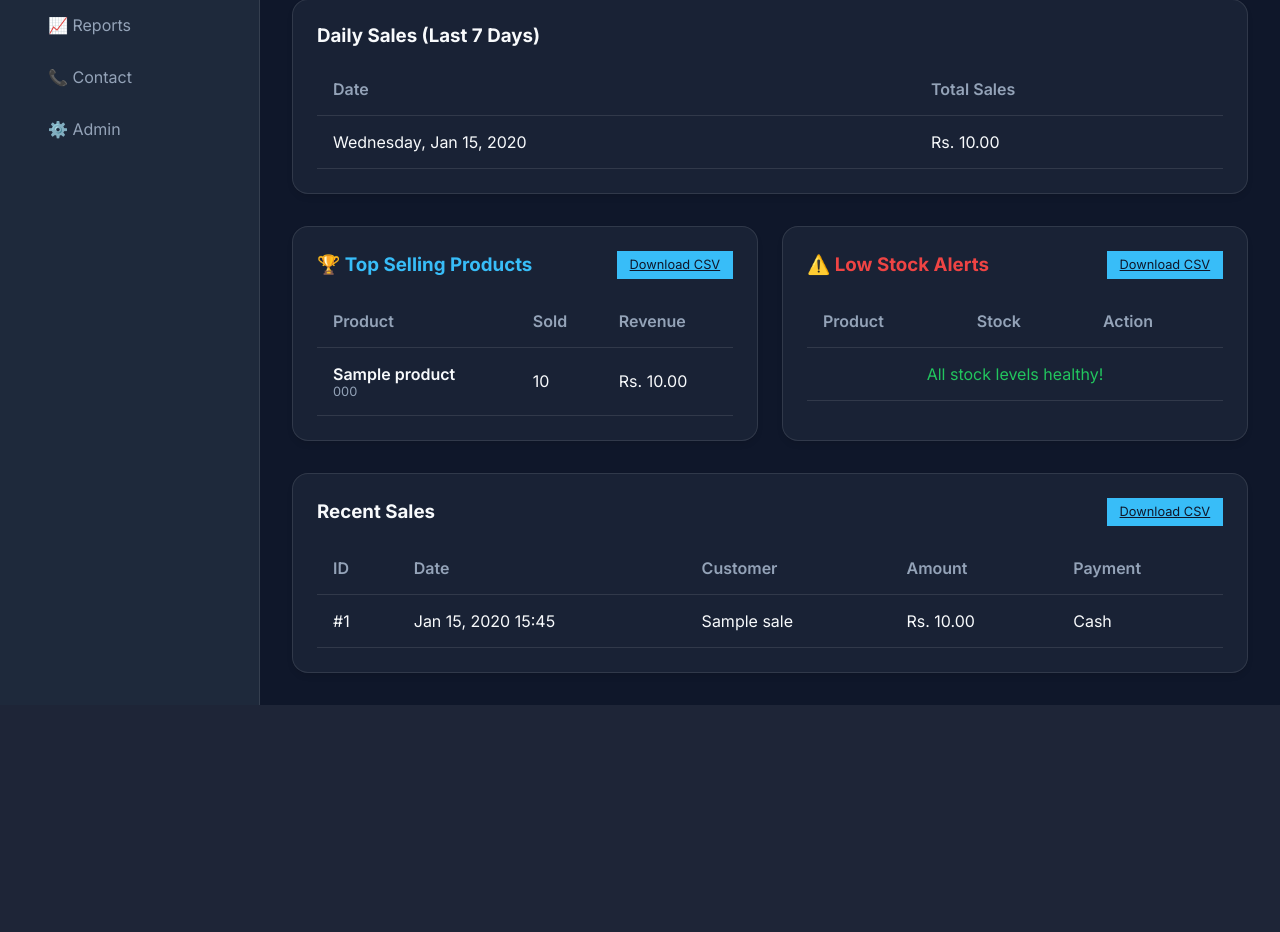
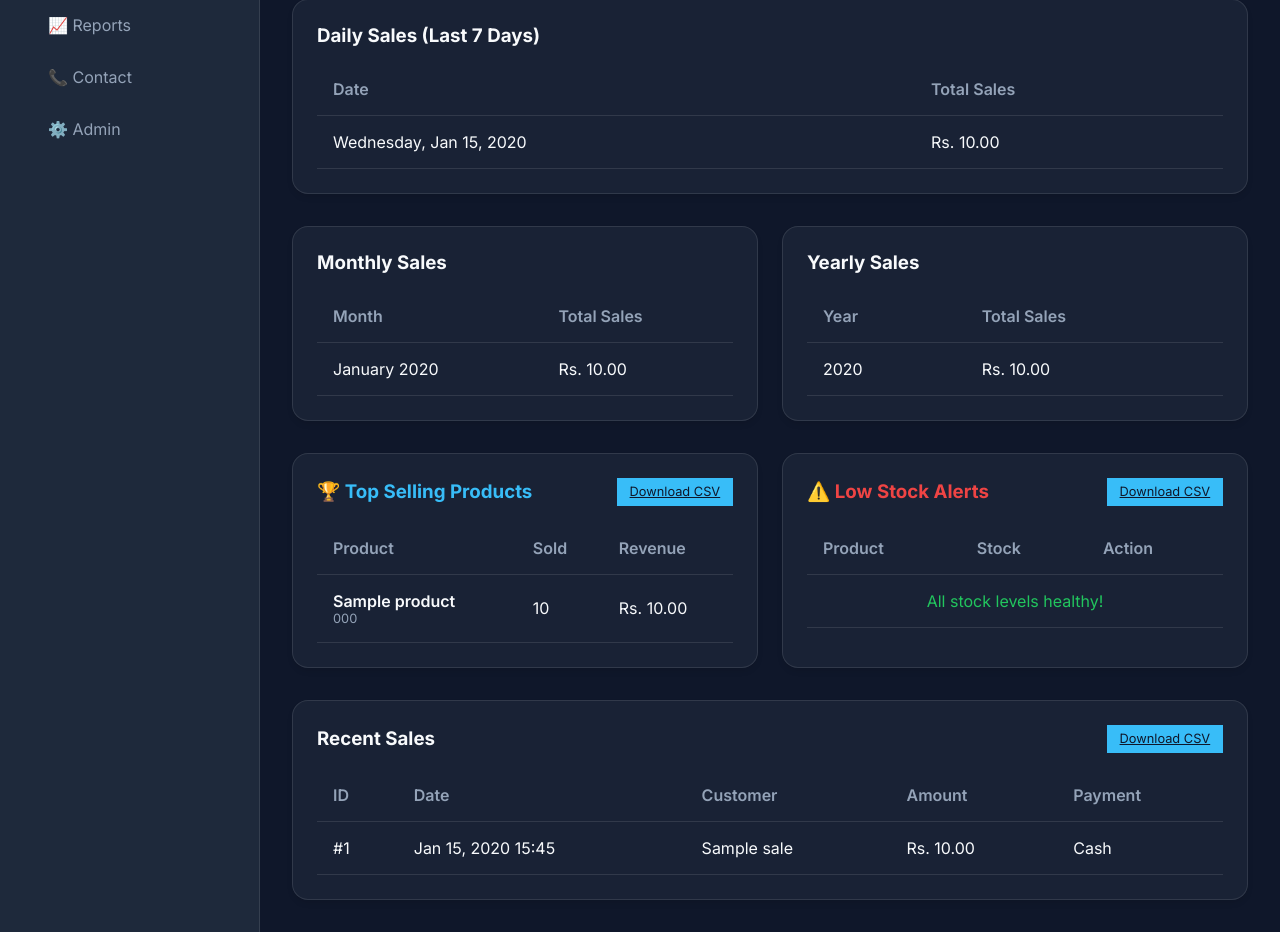
Before and after one commit to badalaryal11/aryal-erp, a Django app: page /reports/ in a window 1280 px wide. Shown: the part 246-1178 px from the top of the page. Before the commit the page ends 951 px from the top, so only its background shows below. Run offline with Django 4.2, Linux system fonts and the light colour scheme; a user stored in the database is signed in; tables that the repository leaves empty hold one stand-in row (values such as "Sample post").

Commit message:
Add monthly and yearly sales reports

```diff
--- a/reports/templates/reports/dashboard.html
+++ b/reports/templates/reports/dashboard.html
@@ -53,6 +53,64 @@
                 {% endfor %}
             </tbody>
         </table>
+    </div>
+</div>
+
+<div class="grid" style="grid-template-columns: 1fr 1fr; gap: 1.5rem; margin-bottom: 2rem;">
+    <!-- Monthly Sales -->
+    <div class="card">
+        <h3 style="color: var(--text-primary); margin-bottom: 1rem;">Monthly Sales</h3>
+        <div class="table-container">
+            <table>
+                <thead>
+                    <tr>
+                        <th>Month</th>
+                        <th>Total Sales</th>
+                    </tr>
+                </thead>
+                <tbody>
+                    {% for month in monthly_sales %}
+                    <tr>
+                        <td>{{ month.date|date:"F Y" }}</td>
+                        <td>Rs. {{ month.total_sales|floatformat:2 }}</td>
+                    </tr>
+                    {% empty %}
+                    <tr>
+                        <td colspan="2" style="text-align: center; color: var(--text-secondary);">No sales recorded.
+                        </td>
+                    </tr>
+                    {% endfor %}
+                </tbody>
+            </table>
+        </div>
+    </div>
+
+    <!-- Yearly Sales -->
+    <div class="card">
+        <h3 style="color: var(--text-primary); margin-bottom: 1rem;">Yearly Sales</h3>
+        <div class="table-container">
+            <table>
+                <thead>
+                    <tr>
+                        <th>Year</th>
+                        <th>Total Sales</th>
+                    </tr>
+                </thead>
+                <tbody>
+                    {% for year in yearly_sales %}
+                    <tr>
+                        <td>{{ year.date|date:"Y" }}</td>
+                        <td>Rs. {{ year.total_sales|floatformat:2 }}</td>
+                    </tr>
+                    {% empty %}
+                    <tr>
+                        <td colspan="2" style="text-align: center; color: var(--text-secondary);">No sales recorded.
+                        </td>
+                    </tr>
+                    {% endfor %}
+                </tbody>
+            </table>
+        </div>
     </div>
 </div>
 
--- a/reports/views.py
+++ b/reports/views.py
@@ -51,6 +51,21 @@ class ReportDashboardView(LoginRequiredMixin, TemplateView):
             total_sales=Sum('total_amount')
         ).order_by('-date')[:7]
 
+        # Monthly Sales
+        from django.db.models.functions import TruncMonth, TruncYear
+        monthly_sales = Sale.objects.annotate(
+            date=TruncMonth('created_at')
+        ).values('date').annotate(
+            total_sales=Sum('total_amount')
+        ).order_by('-date')[:12]
+
+        # Yearly Sales
+        yearly_sales = Sale.objects.annotate(
+            date=TruncYear('created_at')
+        ).values('date').annotate(
+            total_sales=Sum('total_amount')
+        ).order_by('-date')[:5]
+
         context.update({
             'total_revenue': total_revenue,
             'total_profit': total_profit,
@@ -58,6 +73,8 @@ class ReportDashboardView(LoginRequiredMixin, TemplateView):
             'low_stock_products': low_stock_products,
             'recent_sales': recent_sales,
             'daily_sales': daily_sales,
+            'monthly_sales': monthly_sales,
+            'yearly_sales': yearly_sales,
         })
         return context
 
```
